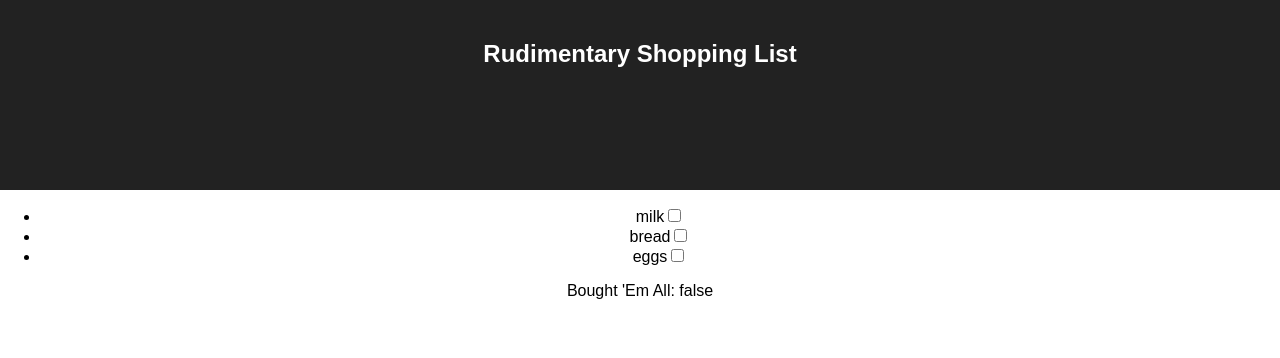
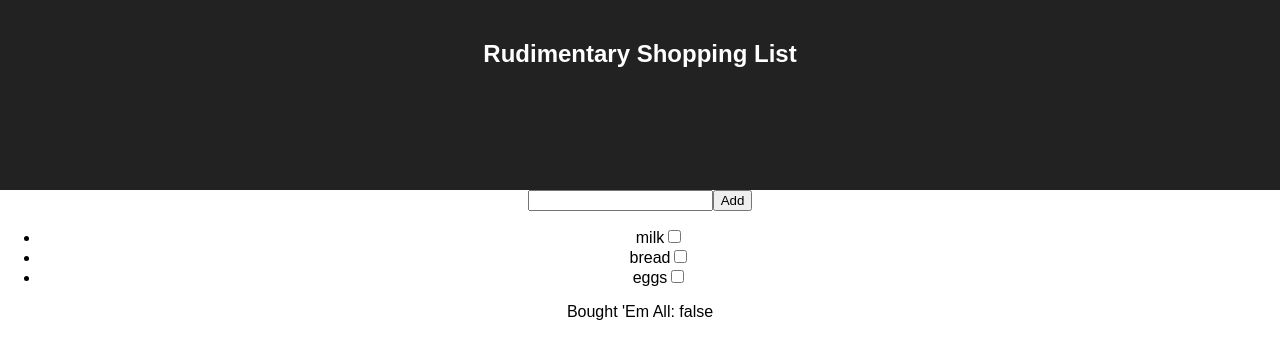
Before and after one commit to bernardwolff/react-shopping-list, a React (Create React App) app: page / in a window 1280 px wide. Shown: the top 358 px of the page. Built offline with nearby package versions, Linux system fonts and the light colour scheme.

Commit message:
allow adding items to the shopping list

```diff
--- /dev/null
+++ b/src/ItemEntry.js
@@ -0,0 +1,25 @@
+import React, { Component } from 'react';
+
+class ItemEntry extends Component {
+  constructor(props) {
+    super(props);
+    this.handleChange = this.handleChange.bind(this);
+  }
+  handleChange() {
+    this.props.onItemEntry(
+      this.itemEntryInput.value
+    );
+    this.itemEntryInput.value = '';
+  }
+  render() {
+    return (<div>
+          <input
+            type="text"
+            value={this.props.itemEntryText}
+            ref={(input) => this.itemEntryInput = input}
+          />
+        <button onClick={this.handleChange}>Add</button></div>);
+  }
+}
+
+export default ItemEntry;
--- a/src/ShoppingList.js
+++ b/src/ShoppingList.js
@@ -1,5 +1,6 @@
 import React, { Component } from 'react';
 import ListItem from './ListItem.js';
+import ItemEntry from './ItemEntry.js';
 
 class ShoppingList extends Component {
   constructor(props) {
@@ -16,6 +17,13 @@ class ShoppingList extends Component {
       })
     });
   }
+  handleItemEntry(itemName) {
+    var newItems = this.state.items.slice();
+    newItems.push({name: itemName, bought: false});
+    this.setState({
+      items: newItems
+    });
+  }
   boughtEmAll() {
     var ret = true;
     // TODO: use reduce
@@ -30,7 +38,11 @@ class ShoppingList extends Component {
     this.state.items.forEach((item) => {
       items.push(<ListItem name={item.name} bought={item.bought} key={item.name} onUserInput={this.handleUserInput.bind(this)} />);
     });
-    return (<div><ul>{items}</ul><div>{"Bought 'Em All: " + this.boughtEmAll()}</div></div>);
+    return (<div>
+              <ItemEntry onItemEntry={this.handleItemEntry.bind(this)} />
+              <ul>{items}</ul>
+              <div>{"Bought 'Em All: " + this.boughtEmAll()}</div>
+            </div>);
   }
 }
 
```
